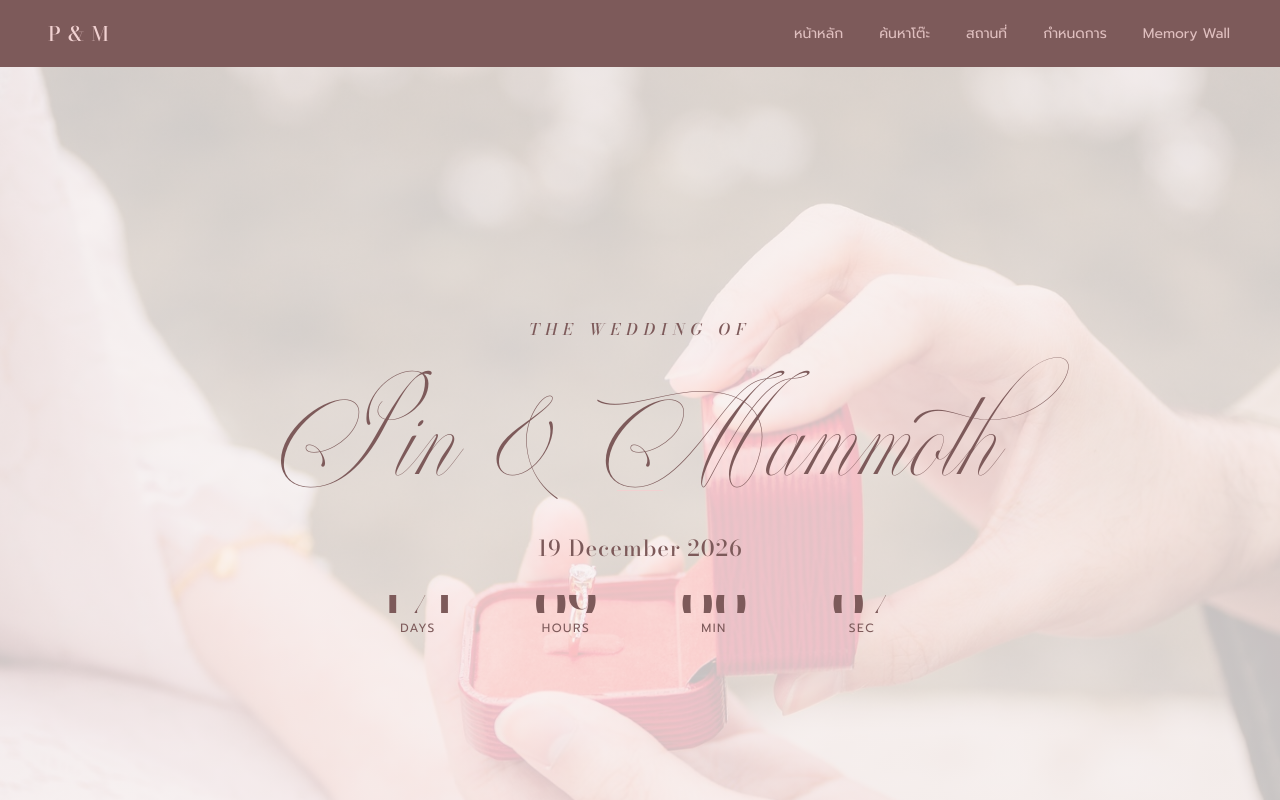
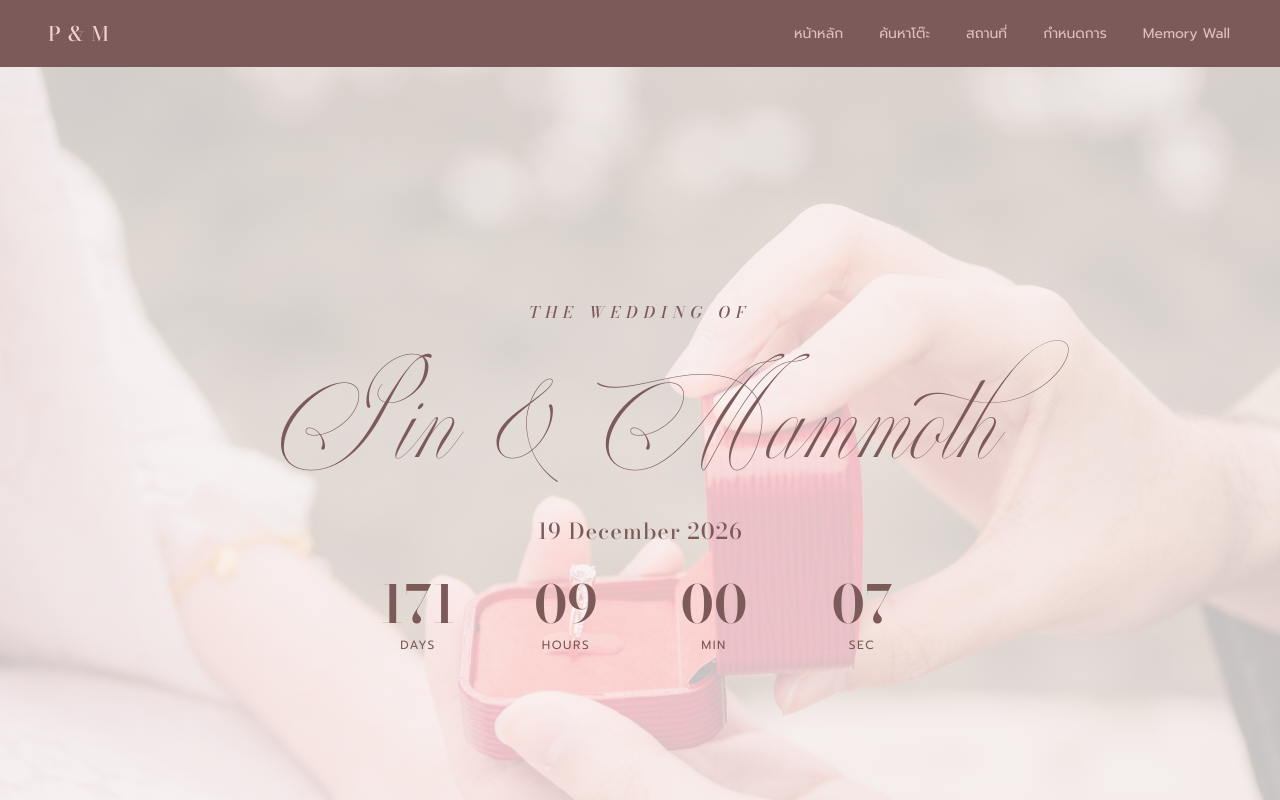
Before and after one commit to ThanesW/PinMoth_Wedding, a React (Vite) app: page / in a window 1280 px wide. Shown: the top 800 px of the page. Built offline with nearby package versions, Linux system fonts and the light colour scheme.

Commit message:
Fix countdown numbers being clipped: remove overflow hidden, use fade+scale animation instead

```diff
--- a/src/WeddingSite.css
+++ b/src/WeddingSite.css
@@ -158,8 +158,6 @@
 }
 
 .wedding-countdown-number-wrap {
-  height: 1.1em;
-  overflow: hidden;
   display: flex;
   align-items: center;
   justify-content: center;
@@ -172,17 +170,17 @@
   color: var(--olive-dark);
   line-height: 1;
   display: block;
-  animation: flip-in 0.35s cubic-bezier(0.22, 1, 0.36, 1);
+  animation: num-change 0.3s cubic-bezier(0.22, 1, 0.36, 1);
 }
 
-@keyframes flip-in {
+@keyframes num-change {
   from {
-    transform: translateY(-60%);
     opacity: 0;
+    transform: translateY(-8px) scale(0.92);
   }
   to {
-    transform: translateY(0);
     opacity: 1;
+    transform: translateY(0) scale(1);
   }
 }
 
```
